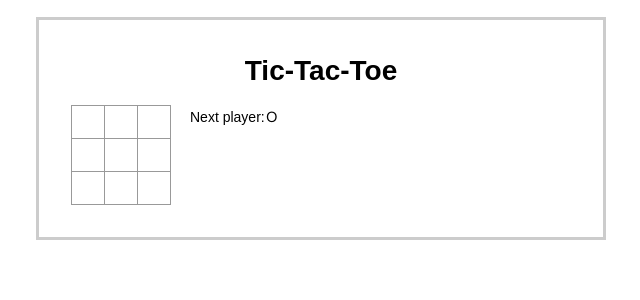
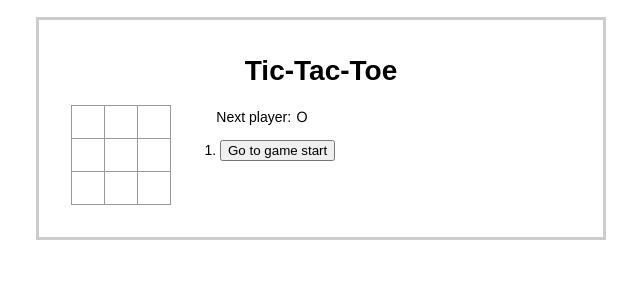
Before and after one commit to Teenyang/React-test, a React (Create React App) app: page / in a window 1280 px wide. Shown: the top 300 px of the page, without its empty margins (319-959 px from the left). Built offline with nearby package versions, Linux system fonts and the light colour scheme.

Commit message:
feat: record history and jump to specify step

```diff
--- a/src/game/GamePage.js
+++ b/src/game/GamePage.js
@@ -62,6 +62,7 @@ const Game = () => {
 
   // 歷史紀錄：初始第0局即為基本九宮格陣列
   const [history, setHistory] = useState([[...initSquares]]);
+
   console.log('history: ', history);
 
   // 遊戲盤數累加
@@ -70,8 +71,8 @@ const Game = () => {
   // 初始player1為Ｏ：xIsNext = false
   const [xIsNext, setNext] = useState(false);
 
-  // 目前局面：倒數最後一組歷史紀錄
-  const currentSquare = history[history.length - 1];
+  // 目前局面
+  const currentSquare = history[stepNumber];
   console.log('currentSquare: ', currentSquare);
 
   // 下一步局面：延續目前局面
@@ -81,18 +82,38 @@ const Game = () => {
     console.log('HandleClick index: ', index);
     // 若點擊格內已有圖案，則取消執行
     if (squares[index]) return;
+
     // 決定圖案
     squares[index] = xIsNext ? 'Ｘ' : 'Ｏ';
     // 切換玩家
     setNext(!xIsNext);
     // 遞增遊戲盤數
     setStepNumber(stepNumber + 1);
-    // 更新歷史紀錄：每次點擊後，都在歷史紀錄的最後段併入下一步局面
-    setHistory([...history].concat([squares]));
+
+    // 先取得歷史紀錄：slice()，透過stepNumber得知當前盤數
+    // 更新歷史紀錄：concat()，每次點擊後，都在歷史紀錄的最後段併入下一步局面
+    setHistory(history.slice(0, stepNumber + 1).concat([squares]));
   }
 
   const winner = calculateWinner(squares);
-  const status = winner ? 'Winner:' + (xIsNext ? 'Ｏ' : 'Ｘ') : 'Next player:' + (xIsNext ? 'Ｘ' : 'Ｏ')
+  const status = winner ? `Winner: ${xIsNext ? 'Ｏ' : 'Ｘ'}` : `Next player: ${xIsNext ? 'Ｘ' : 'Ｏ'}`
+
+  const jumpTo = (index) => {
+    console.log('jumpTo: ', index);
+    setStepNumber(index);
+    setNext(index % 2 === 0 ? false : true); // 偶數盤為X
+    return;
+  }
+
+  const Todo = history.map((step, index) => {
+    const stepText = index < 1 ? 'Go to game start' : `Go to move #${index}`;
+
+    return (
+      <li key={index}>
+        <button onClick={() => jumpTo(index)}>{stepText}</button>
+      </li>
+    )
+  })
 
   return (
     <div className="game">
@@ -101,7 +122,7 @@ const Game = () => {
       </div>
       <div className="game-info">
         <div>{status}</div>
-        <ol>{/* TODO */}</ol>
+        <ol>{Todo}</ol>
       </div>
     </div>
   );
```
